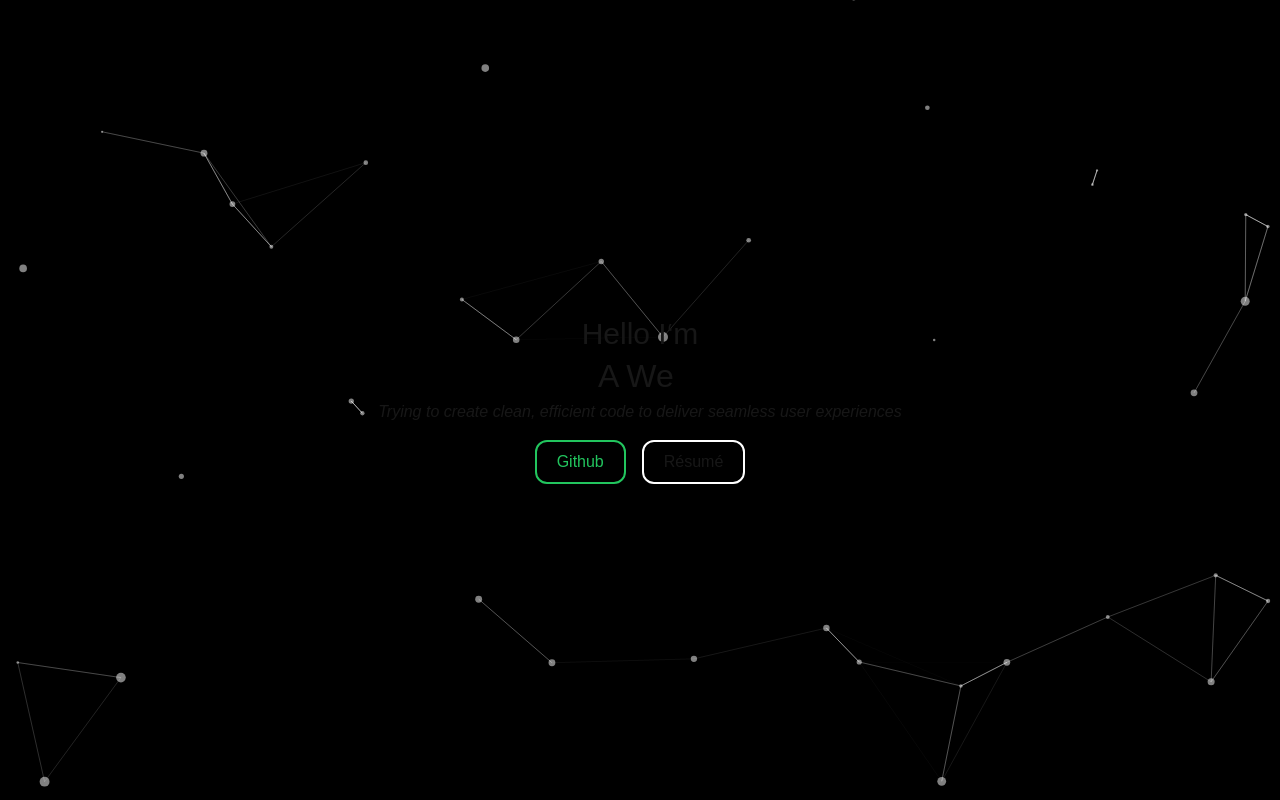
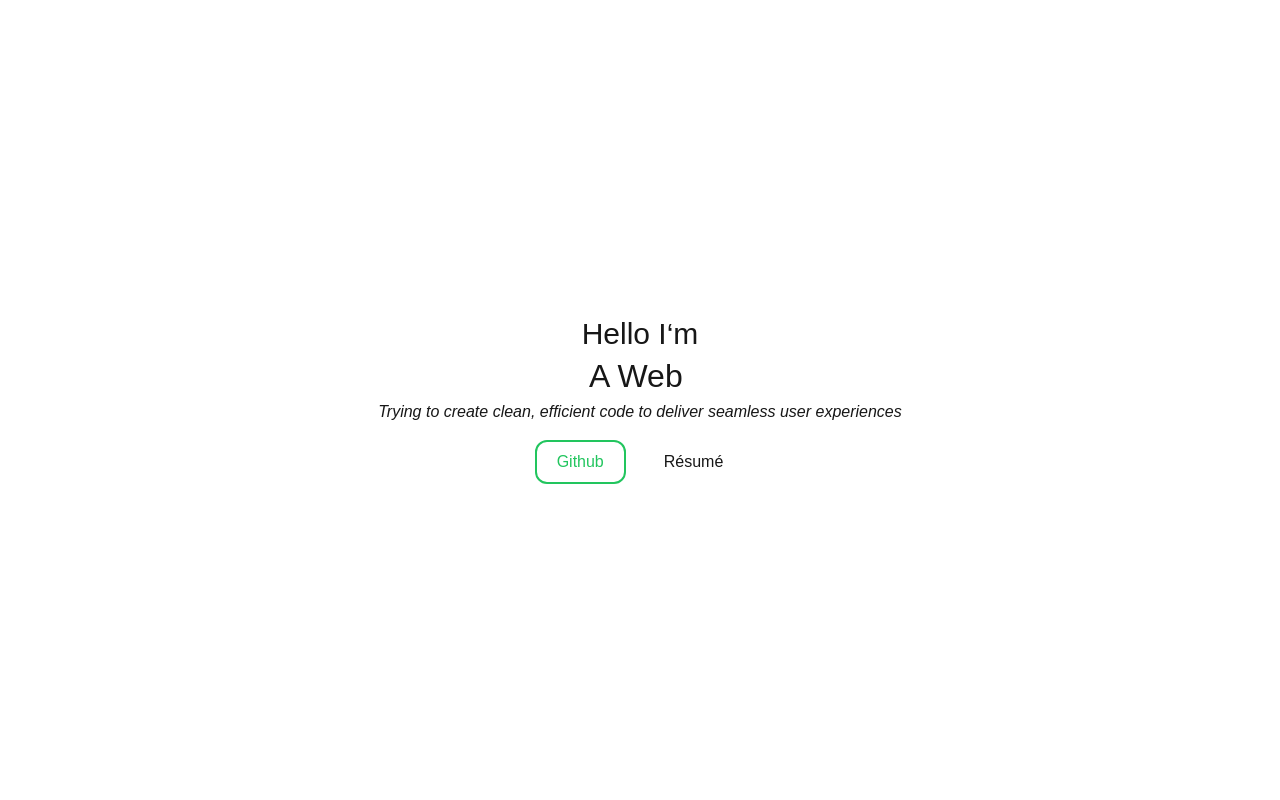
Before and after one commit to Fozzyack/resume-new, a Next.js app: page / in a window 1280 px wide. Shown: the top 800 px of the page. Built offline with nearby package versions, Linux system fonts and the light colour scheme.

Commit message:
temporarily disabling particles

```diff
--- a/components/Hero.tsx
+++ b/components/Hero.tsx
@@ -13,7 +13,9 @@ const Hero = () => {
     */
     return (
         <div className="flex flex-col h-screen justify-center items-center relative">
-        <TSParticles/>
+        { /**
+            <TSParticles/>
+            **/}
             <div className="col-span-5 flex flex-col items-center justify-center relative z-10">
                 <h3 className="text-3xl">
                     Hello I&lsquo;m
```
